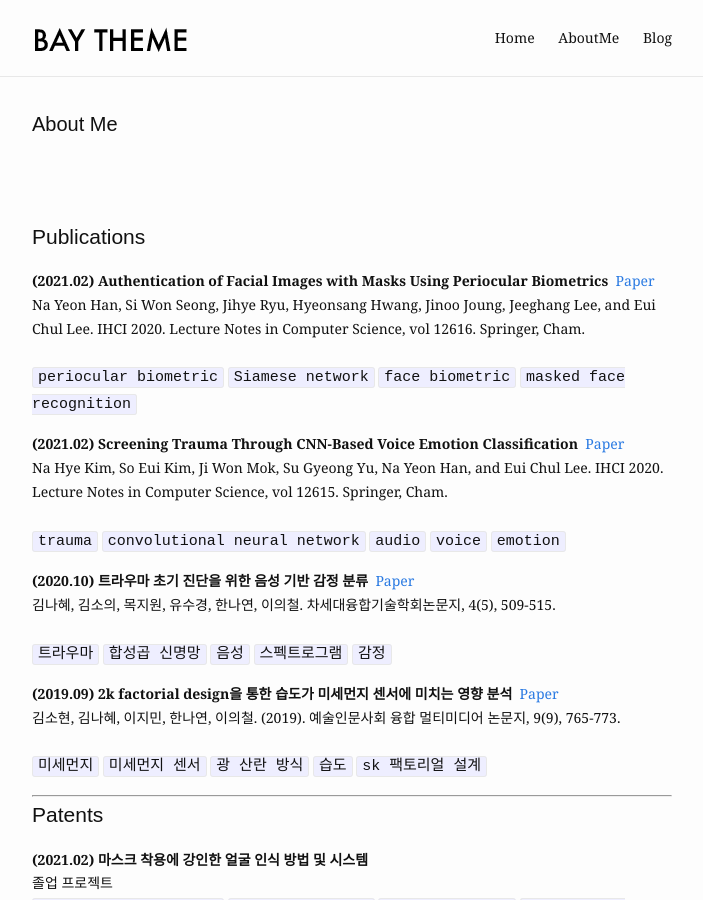
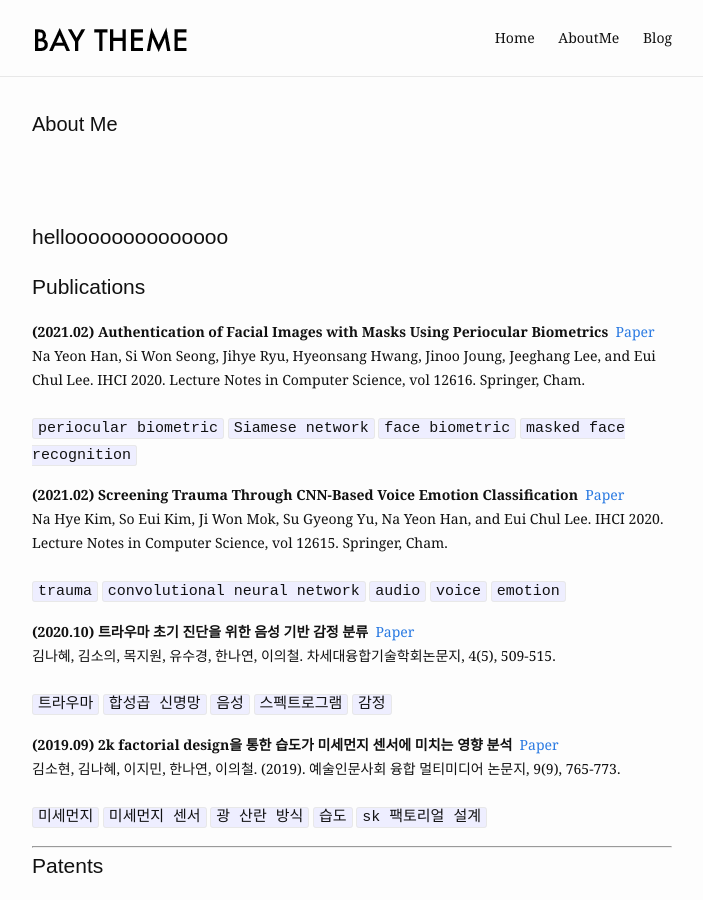
Before and after one commit to HanNayeoniee/HanNayeoniee.github.io, a Jekyll site: the page built from AboutMe.md, in a window 1280 px wide and 900 px high. Shown: the whole window, without its empty margins (288-991 px from the left). Built offline with Jekyll 4.4.1, drawn with Linux system fonts in a browser that asks for light colours.

Commit message:
Update AboutMe.md

```diff
--- a/AboutMe.md
+++ b/AboutMe.md
@@ -7,6 +7,8 @@ slug: /aboutme
 
 <br />
 <br />
+
+## helloooooooooooooo
 
 
 ## Publications
```
